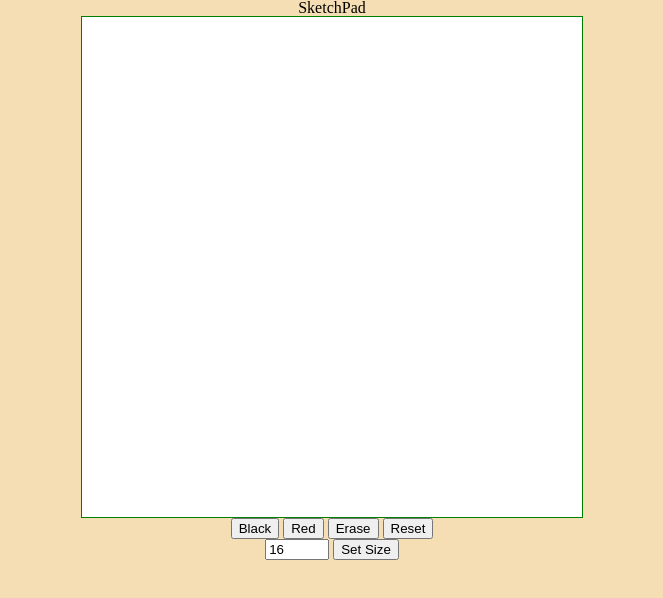
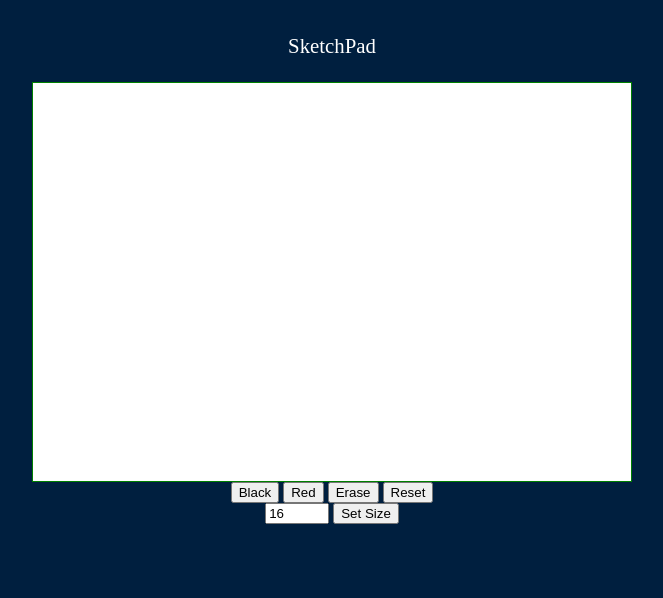
Before and after one commit to abdinasir9/SketchPad, a plain HTML site: page index.html in a window 1280 px wide. Shown: the whole page, without its empty margins (308-971 px from the left). Drawn offline with Linux system fonts and the light colour scheme.

Commit message:
css update

```diff
--- a/index.css
+++ b/index.css
@@ -1,14 +1,25 @@
+*{
+    box-sizing: border-box;
+}
+html{
+    height: 100vh;
+}
 body{
-    background-color: wheat;
+    background-color: #001f3f;
+    height: 100%;
+    color: white;
 }
 .flex-container{
     display: flex;
     flex-direction: column;
+    margin: 0.7em;
 
 }
-.title {
+h1 {
     display: flex;
     justify-content: center;
+    padding: 1.2em;
+    font-size: 1.3rem;
 }
 
 .content{
@@ -17,8 +28,8 @@ body{
     align-content: center;
 }
 .board {
-    height: 500px;
-    width: 500px;
+    height: 400px;
+    width: 600px;
     background-color: white;
     display: grid;
     border: 1px green solid;
--- a/index.html
+++ b/index.html
@@ -12,14 +12,14 @@
 
 <body>
     <div class="flex-container">
-        <div class="title"><h1>SketchPad</h1></div>
+        <h1>SketchPad</h1>
         <div class="content">
             <div class="board"></div>
             <div class="buttons">
                 <button class="reset" value="black" onclick="colorSquare(this.value)">Black</button>
                 <button class="reset" value="red" onclick="colorSquare(this.value)" >Red</button>
                 <button class="reset" value="white"onclick="colorSquare(this.value)">Erase</button>
-                <button class="reset" onclick="clearBoard">Reset</button>
+                <button class="reset" >Reset</button>
             </div>
             <div class="input">
             <input type="number" max="100" min="0" placeholder="Size of Board" value="16" onchange="changeSize(this.value)">
--- a/index.js
+++ b/index.js
@@ -42,7 +42,7 @@ function getNewColor(){
     }
     return color
 }
-
+c
 
 function changeSize(input){
     if(input > 100){
--- a/index1.js
+++ b/index1.js
@@ -57,12 +57,13 @@ function colorSquare(choice) {
   });
 }
 
-function getNewColor() {
+function getNewColor(color) {
   let symbols = "0123456789ABCDEF";
-  let color = "#";
+  let randomColor = "#";
   for (let i = 0; i < 6; i++) {
-    color = color + symbols[Math.floor(Math.random() * 16)];
+    color = randomColor + symbols[Math.floor(Math.random() * 16)];
   }
+  console.log('random color selected')
   return color;
 }
 
@@ -76,9 +77,12 @@ mouseClick.addEventListener("mousedown", () => {
 
 
 
-clearBoard = () =>{
-  square.style.backgroundColor = "white"
-    console.log('I was reset')
-}
 
-populateBoard(16);
+  let square = document.createElement("div");
+  let reset = document.querySelector('.reset')
+  reset.addEventListener('click', () =>{
+    square.style.backgroundColor = "white"
+    console.log('I was reset righ?')
+  });
+
+  populateBoard(16);
```
